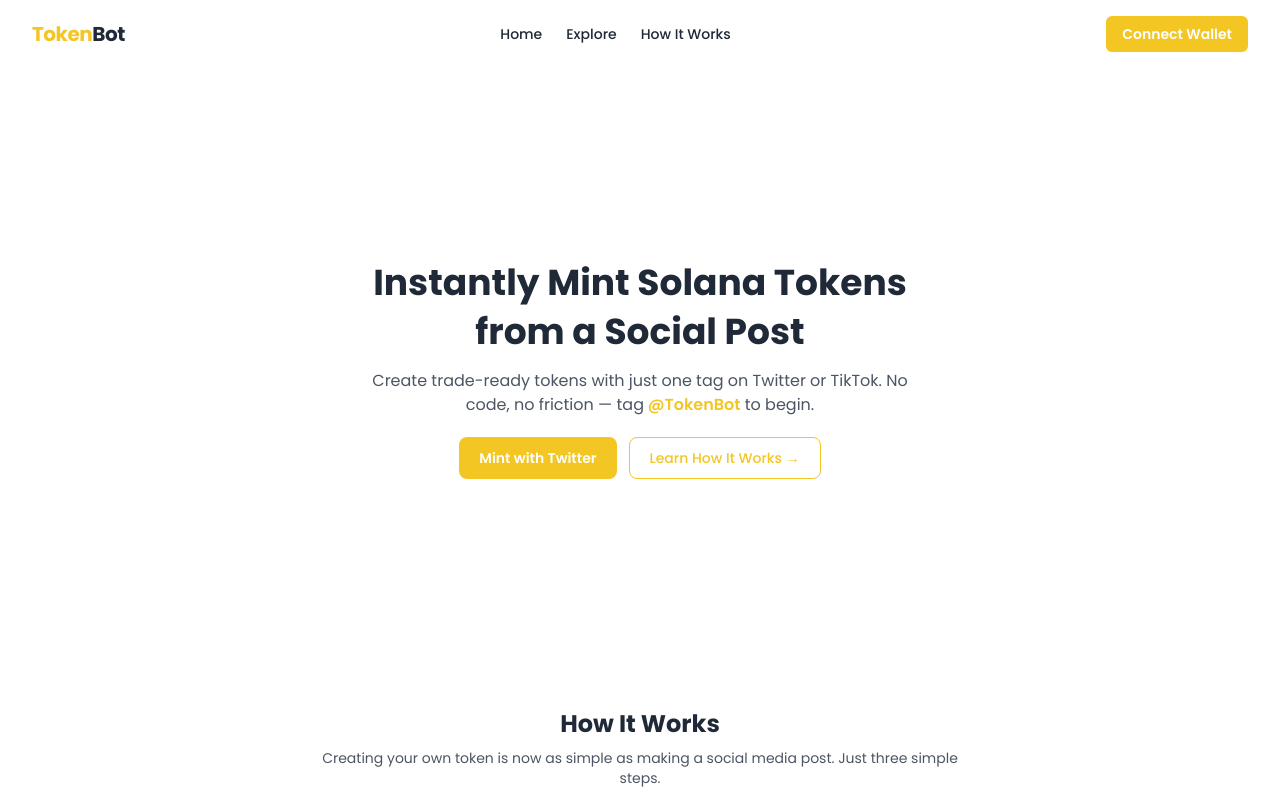
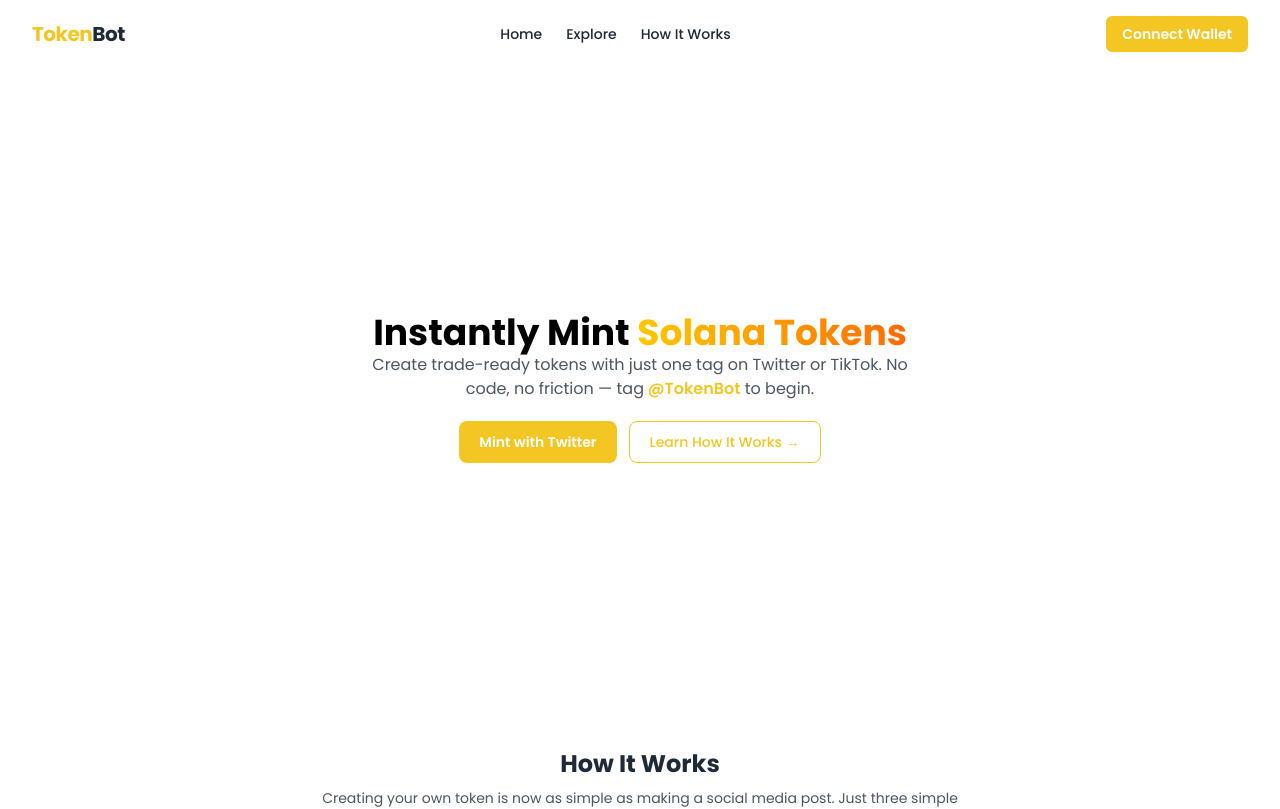
Before and after one commit to LyneSultan/TokenBot, a React (Vite) app: page / in a window 1280 px wide. Shown: the top 809 px of the page. Built offline with nearby package versions, Linux system fonts and the light colour scheme.

Commit message:
updated some changes

```diff
--- a/src/App.jsx
+++ b/src/App.jsx
@@ -1,22 +1,22 @@
 
-import './App.css'
+import { Route, Routes } from "react-router-dom";
+import './App.css';
 
 
-import { Routes, Route } from "react-router-dom";
-
-
+import Navbar from "./components/atoms/NavBar";
 import HomeSection from './components/sections/HomeSection';
 import HowItWorksSection from './components/sections/HowItWorks';
 
 function App() {
 
-
   return (
     <>
-     <Routes>
-      <Route path="/" element={<HomeSection />} />
-      <Route path="/how-it-works" element={<HowItWorksSection/>} />
-    </Routes>
+      <Navbar />
+
+      <Routes>
+        <Route path="/" element={<HomeSection />} />
+        <Route path="/how-it-works" element={<HowItWorksSection />} />
+      </Routes>
     </>
   )
 }
--- a/src/components/atoms/Landing.jsx
+++ b/src/components/atoms/Landing.jsx
@@ -1,13 +1,13 @@
 import {
+  BarChart2,
+  Coins,
+  Globe,
+  Rocket,
+  ShieldCheck,
+  TrendingUp,
   Twitter,
-  Coins,
-  BarChart2,
+  Users,
   Zap,
-  ShieldCheck,
-  Rocket,
-  Users,
-  TrendingUp,
-  Globe,
 } from "lucide-react";
 
 const steps = [
@@ -154,11 +154,16 @@ const Landing = () => {
   return (
     <div className="bg-white text-[#1F2937] text-sm">
       {/* Hero Section */}
-      <section className="min-h-[75vh] px-6 sm:px-8 pt-10 pb-10 flex flex-col items-center justify-center text-center">
-        <h1 className="text-2xl sm:text-4xl font-bold mb-3 leading-snug max-w-3xl">
-          Instantly Mint Solana Tokens <br className="hidden sm:block" /> from a
-          Social Post
+      <section className="min-h-[80vh] px-6 sm:px-8 pt-10 pb-10 flex flex-col items-center justify-center text-center">
+
+        <h1 className="text-4xl font-bold">
+          <span className="text-black">Instantly Mint </span>
+          <span className="bg-gradient-to-r from-yellow-400 to-orange-500 bg-clip-text text-transparent">
+            Solana Tokens
+          </span>
         </h1>
+
+
         <p className="text-sm sm:text-base text-[#4B5563] max-w-xl mb-5">
           Create trade-ready tokens with just one tag on Twitter or TikTok. No
           code, no friction — tag
@@ -169,7 +174,7 @@ const Landing = () => {
           <button className="bg-[#F3C623] hover:bg-yellow-400 text-white text-sm font-semibold px-5 py-2.5 rounded-lg transition">
             Mint with Twitter
           </button>
-         <a href="/how-it-works"><button className="border border-[#F3C623] text-[#F3C623] hover:bg-[#F3C623] hover:text-white font-medium text-sm px-5 py-2.5 rounded-lg transition">
+          <a href="/how-it-works"><button className="border border-[#F3C623] text-[#F3C623] hover:bg-[#F3C623] hover:text-white font-medium text-sm px-5 py-2.5 rounded-lg transition">
             Learn How It Works →
           </button></a>
         </div>
--- a/src/components/sections/HomeSection.jsx
+++ b/src/components/sections/HomeSection.jsx
@@ -4,7 +4,6 @@ import Landing from "../atoms/Landing"
 const HomeSection = () => {
     return (
         <>
-        <Navbar/>
         <Landing/>
         </>
     )
--- a/src/components/sections/HowItWorks.jsx
+++ b/src/components/sections/HowItWorks.jsx
@@ -1,13 +1,11 @@
 import HowItWorks from "../atoms/HowItWorks";
-import Navbar from "../atoms/NavBar";
 
 const HowItWorksSection = () => {
     return (
-     <>
-     <Navbar/>
-     <HowItWorks/>
+        <>
+            <HowItWorks />
 
-     </>
+        </>
     )
 }
 export default HowItWorksSection;
```
